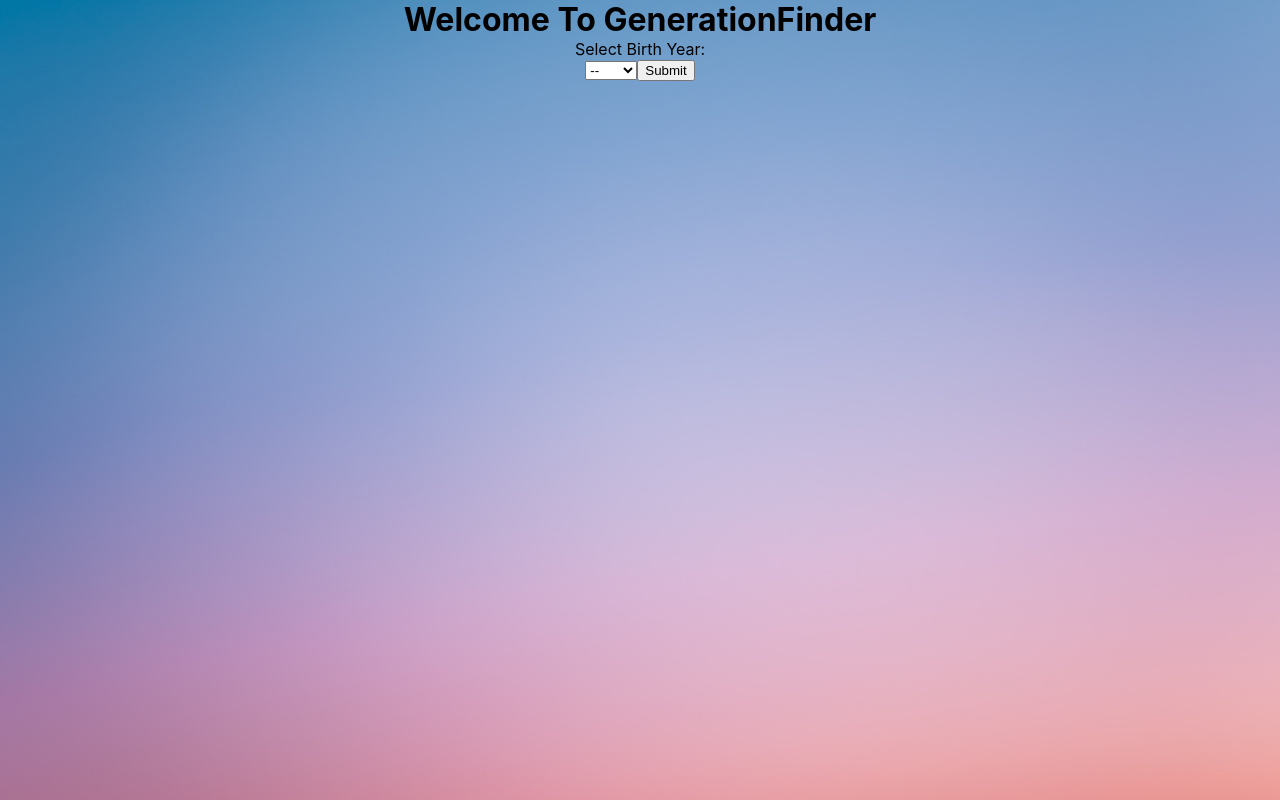
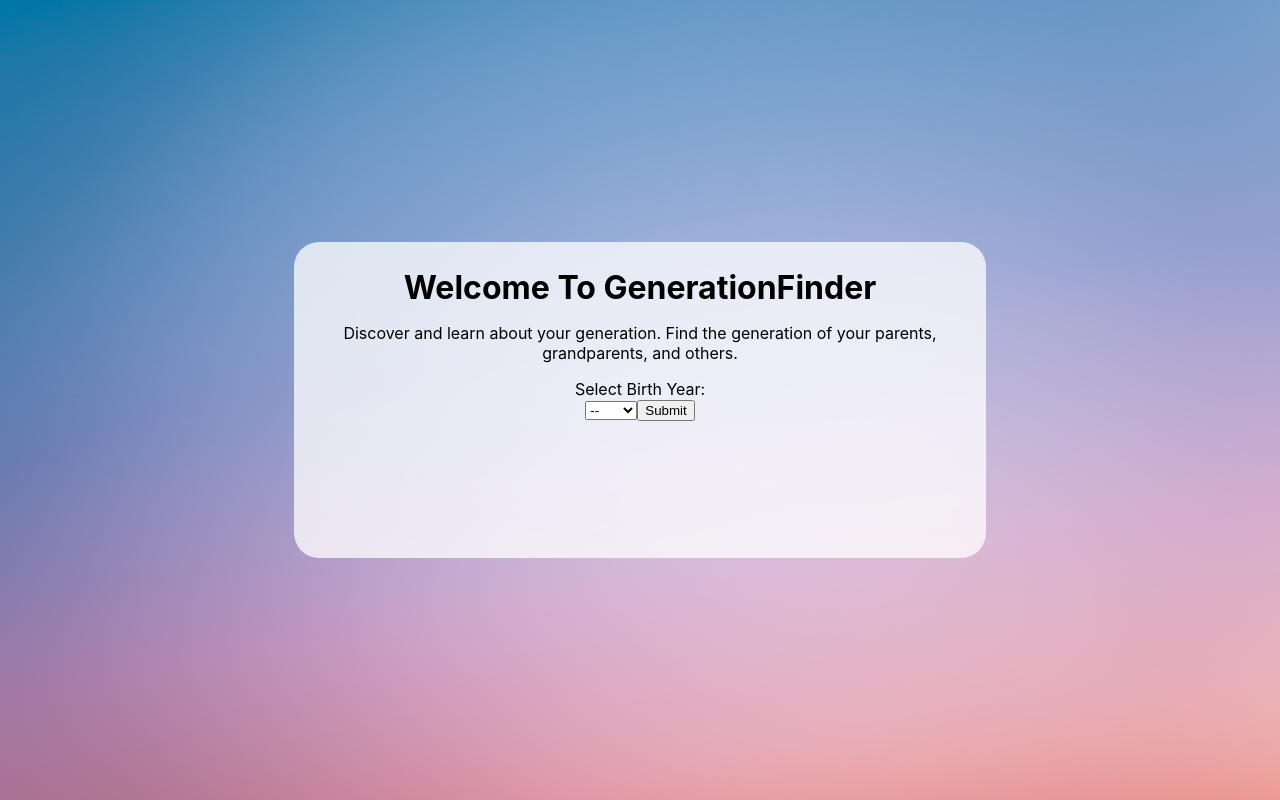
Before and after one commit to mollynemerever/GenerationFinder, a React (Create React App) app: page / in a window 1280 px wide. Built offline with nearby package versions, Linux system fonts and the light colour scheme.

Commit message:
welcome div prelim styling

```diff
--- a/src/App.css
+++ b/src/App.css
@@ -24,6 +24,22 @@ body,
   background-repeat: no-repeat;
   background-size: 100% 100%;
   height: 100%;
+  display: flex;
+  align-items: center;
+  justify-content: center;
+}
+
+.welcomeinfo {
+  background-color: rgba(255, 255, 255, 0.75);
+  border-radius: 25px;
+  width: 50%;
+  height: 33%;
+  padding: 2%;
+}
+
+.userinput {
+  margin-top: auto;
+  margin-bottom: auto;
 }
 
 .millenial {
--- a/src/components/welcome.js
+++ b/src/components/welcome.js
@@ -12,7 +12,14 @@ export default class Welcome extends Component {
   render() {
     return (
       <div className="welcome">
+        <div className="welcomeinfo">
           <h1>Welcome To GenerationFinder </h1>
+          <p>
+            {" "}
+            Discover and learn about your generation. Find the generation of
+            your parents, grandparents, and others.
+          </p>
+          <div className="userinput">
             Select Birth Year:
             <form>
               <select onChange={this.changeHandler}>
@@ -266,6 +273,8 @@ export default class Welcome extends Component {
               </button>
             </form>
           </div>
+        </div>
+      </div>
     );
   }
 }
```
Lines whose indentation alone changed are shown as unchanged.
